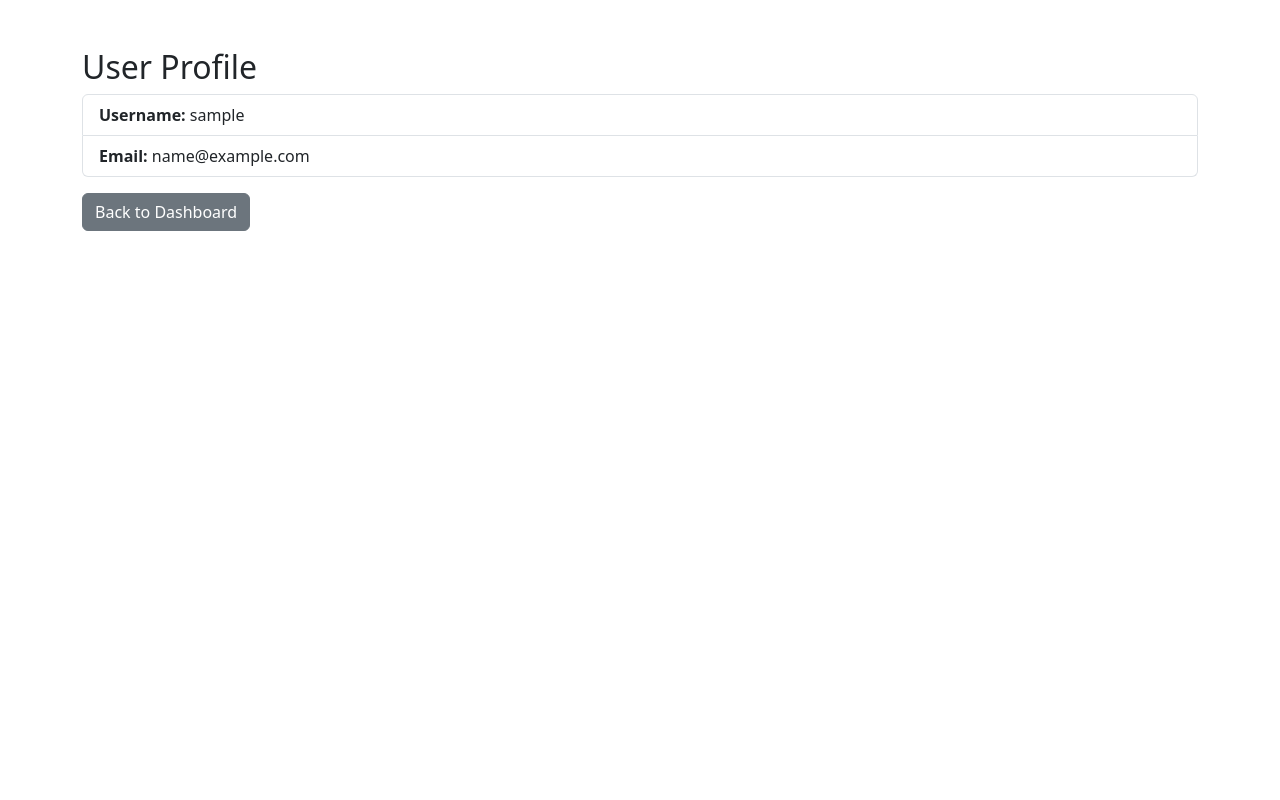
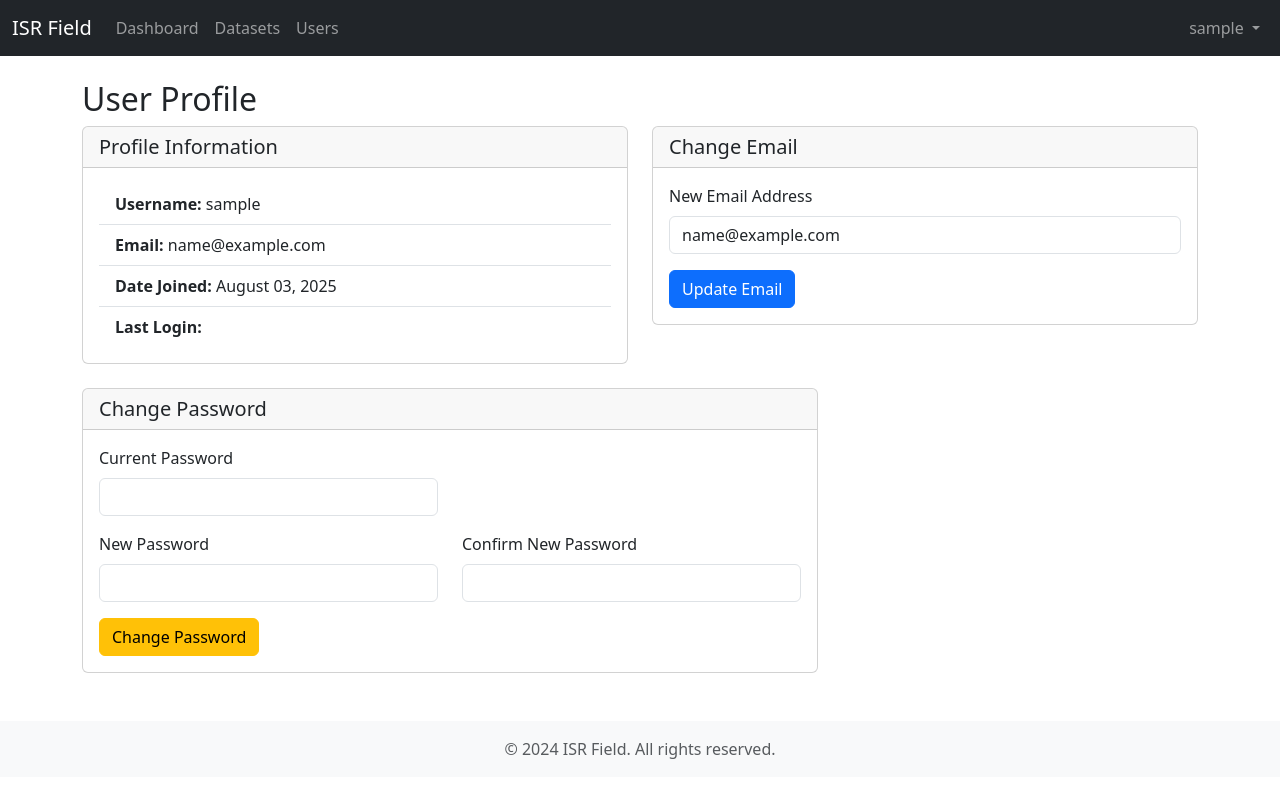
Before and after one commit to silvioheinze/isr-field, a Django app: page /profile/ in a window 1280 px wide. Run offline with Django 5.2, Linux system fonts and the light colour scheme; the visitor is signed in with stand-in values (Sample User, id 1).

Commit message:
Add data input and entry management features. Implemented dataset data input view with map visualization and entry creation/editing functionality. Enhanced user profile view to support email and password changes. Updated templates for consistency and improved user experience.

```diff
--- a/app/frontend/templates/frontend/dataset_detail.html
+++ b/app/frontend/templates/frontend/dataset_detail.html
@@ -41,6 +41,7 @@
                             <a href="{% url 'dataset_edit' dataset.id %}" class="btn btn-primary">Edit Dataset</a>
                             <a href="{% url 'dataset_access' dataset.id %}" class="btn btn-warning">Manage Access</a>
                         {% endif %}
+                        <a href="{% url 'dataset_data_input' dataset.id %}" class="btn btn-info">Data Input</a>
                         <a href="{% url 'dataset_list' %}" class="btn btn-secondary">Back to Datasets</a>
                     </div>
                 </div>
--- a/app/frontend/templates/frontend/profile.html
+++ b/app/frontend/templates/frontend/profile.html
@@ -1,21 +1,99 @@
-{% load static %}
-<!DOCTYPE html>
-<html lang="en">
-<head>
-    <meta charset="UTF-8">
-    <meta name="viewport" content="width=device-width, initial-scale=1.0">
-    <title>User Profile</title>
-    <link href="https://cdn.jsdelivr.net/npm/bootstrap@5.3.3/dist/css/bootstrap.min.css" rel="stylesheet">
-</head>
-<body>
-<div class="container mt-5">
+{% extends 'frontend/_base.html' %}
+
+{% block title %}User Profile - ISR Field{% endblock %}
+
+{% block content %}
+<div class="container mt-4">
     <h2>User Profile</h2>
-    <ul class="list-group">
-        <li class="list-group-item"><strong>Username:</strong> {{ user.username }}</li>
-        <li class="list-group-item"><strong>Email:</strong> {{ user.email }}</li>
-    </ul>
-    <a href="/" class="btn btn-secondary mt-3">Back to Dashboard</a>
+
+    {% if message %}
+        <div class="alert alert-{{ message_type|yesno:'success,danger' }} alert-dismissible fade show" role="alert">
+            {{ message }}
+            <button type="button" class="btn-close" data-bs-dismiss="alert"></button>
+        </div>
+    {% endif %}
+
+    <div class="row">
+        <div class="col-md-6">
+            <div class="card">
+                <div class="card-header">
+                    <h5 class="mb-0">Profile Information</h5>
+                </div>
+                <div class="card-body">
+                    <ul class="list-group list-group-flush">
+                        <li class="list-group-item"><strong>Username:</strong> {{ user.username }}</li>
+                        <li class="list-group-item"><strong>Email:</strong> {{ user.email }}</li>
+                        <li class="list-group-item"><strong>Date Joined:</strong> {{ user.date_joined|date:"F d, Y" }}</li>
+                        <li class="list-group-item"><strong>Last Login:</strong> {{ user.last_login|date:"F d, Y H:i" }}</li>
+                    </ul>
+                </div>
+            </div>
+        </div>
+
+        <div class="col-md-6">
+            <div class="card">
+                <div class="card-header">
+                    <h5 class="mb-0">Change Email</h5>
+                </div>
+                <div class="card-body">
+                    <form method="post">
+                        {% csrf_token %}
+                        <div class="mb-3">
+                            <label for="email" class="form-label">New Email Address</label>
+                            <input type="email" class="form-control" id="email" name="email" value="{{ user.email }}" required>
+                        </div>
+                        <button type="submit" name="change_email" class="btn btn-primary">Update Email</button>
+                    </form>
+                </div>
+            </div>
+        </div>
+    </div>
+
+    <div class="row mt-4">
+        <div class="col-md-8">
+            <div class="card">
+                <div class="card-header">
+                    <h5 class="mb-0">Change Password</h5>
+                </div>
+                <div class="card-body">
+                    <form method="post">
+                        {% csrf_token %}
+                        <div class="row">
+                            <div class="col-md-6">
+                                <div class="mb-3">
+                                    <label for="id_old_password" class="form-label">Current Password</label>
+                                    <input type="password" class="form-control" id="id_old_password" name="old_password" required>
+                                    {% if password_form.old_password.errors %}
+                                        <div class="text-danger small">{{ password_form.old_password.errors.0 }}</div>
+                                    {% endif %}
+                                </div>
+                            </div>
+                        </div>
+                        <div class="row">
+                            <div class="col-md-6">
+                                <div class="mb-3">
+                                    <label for="id_new_password1" class="form-label">New Password</label>
+                                    <input type="password" class="form-control" id="id_new_password1" name="new_password1" required>
+                                    {% if password_form.new_password1.errors %}
+                                        <div class="text-danger small">{{ password_form.new_password1.errors.0 }}</div>
+                                    {% endif %}
+                                </div>
+                            </div>
+                            <div class="col-md-6">
+                                <div class="mb-3">
+                                    <label for="id_new_password2" class="form-label">Confirm New Password</label>
+                                    <input type="password" class="form-control" id="id_new_password2" name="new_password2" required>
+                                    {% if password_form.new_password2.errors %}
+                                        <div class="text-danger small">{{ password_form.new_password2.errors.0 }}</div>
+                                    {% endif %}
+                                </div>
+                            </div>
+                        </div>
+                        <button type="submit" name="change_password" class="btn btn-warning">Change Password</button>
+                    </form>
+                </div>
+            </div>
+        </div>
+    </div>
 </div>
-<script src="https://cdn.jsdelivr.net/npm/bootstrap@5.3.3/dist/js/bootstrap.bundle.min.js"></script>
-</body>
-</html>
+{% endblock %}
--- a/app/frontend/views.py
+++ b/app/frontend/views.py
@@ -7,14 +7,16 @@
 from django.contrib.auth.models import User, Group
 from django.http import HttpResponseForbidden
 from django.shortcuts import get_object_or_404
-from django.contrib.auth.forms import UserChangeForm
+from django.contrib.auth.forms import UserChangeForm, PasswordChangeForm
 from django.contrib.auth.models import Group
 from django.contrib import messages
 from django.urls import reverse
 from django.contrib.auth.models import Group
 from django import forms
-from .models import AuditLog, DataSet
+from .models import AuditLog, DataSet, DataGeometry, DataEntry
 from django.contrib.auth.decorators import login_required, permission_required
+import json
+from django.contrib.auth import update_session_auth_hash
 
 class GroupForm(forms.ModelForm):
     class Meta:
@@ -47,7 +49,45 @@
 
 @login_required
 def profile_view(request):
-    return render(request, 'frontend/profile.html', {'user': request.user})
+    """User profile view with email and password change functionality"""
+    user = request.user
+    message = None
+    message_type = None
+
+    if request.method == 'POST':
+        if 'change_email' in request.POST:
+            # Handle email change
+            new_email = request.POST.get('email')
+            if new_email and new_email != user.email:
+                user.email = new_email
+                user.save()
+                message = 'Email updated successfully.'
+                message_type = 'success'
+            else:
+                message = 'Please provide a valid email address.'
+                message_type = 'error'
+
+        elif 'change_password' in request.POST:
+            # Handle password change
+            password_form = PasswordChangeForm(user, request.POST)
+            if password_form.is_valid():
+                password_form.save()
+                update_session_auth_hash(request, password_form.user)
+                message = 'Password changed successfully.'
+                message_type = 'success'
+            else:
+                message = 'Please correct the password errors below.'
+                message_type = 'error'
+
+    # Create password form for display
+    password_form = PasswordChangeForm(user)
+
+    return render(request, 'frontend/profile.html', {
+        'user': user,
+        'password_form': password_form,
+        'message': message,
+        'message_type': message_type
+    })
 
 
 def is_manager(user):
@@ -218,3 +258,115 @@
         'all_users': all_users,
         'shared_users': shared_users
     })
+
+@login_required
+def dataset_data_input_view(request, dataset_id):
+    """Data input view with map and entry editing"""
+    dataset = get_object_or_404(DataSet, pk=dataset_id)
+    if not dataset.can_access(request.user):
+        return HttpResponseForbidden('You do not have permission to view this dataset.')
+
+    # Get all geometries for this dataset with their entries
+    geometries = DataGeometry.objects.filter(dataset=dataset).prefetch_related('entries')
+
+    # Prepare map data
+    map_data = []
+    for geometry in geometries:
+        map_point = {
+            'id': geometry.id,
+            'id_kurz': geometry.id_kurz,
+            'address': geometry.address,
+            'lat': geometry.geometry.y,
+            'lng': geometry.geometry.x,
+            'entries_count': geometry.entries.count(),
+            'entries': []
+        }
+
+        # Add entry data for this geometry
+        for entry in geometry.entries.all():
+            map_point['entries'].append({
+                'id': entry.id,
+                'name': entry.name,
+                'usage_code1': entry.usage_code1,
+                'usage_code2': entry.usage_code2,
+                'usage_code3': entry.usage_code3,
+                'cat_inno': entry.cat_inno,
+                'cat_wert': entry.cat_wert,
+                'cat_fili': entry.cat_fili,
+                'year': entry.year
+            })
+
+        map_data.append(map_point)
+
+    return render(request, 'frontend/dataset_data_input.html', {
+        'dataset': dataset,
+        'geometries': geometries,
+        'map_data': json.dumps(map_data)
+    })
+
+@login_required
+def entry_edit_view(request, entry_id):
+    """Edit a specific DataEntry"""
+    entry = get_object_or_404(DataEntry, pk=entry_id)
+    geometry = entry.geometry
+    dataset = geometry.dataset
+
+    if not dataset.can_access(request.user):
+        return HttpResponseForbidden('You do not have permission to edit this entry.')
+
+    if request.method == 'POST':
+        entry.name = request.POST.get('name')
+        entry.usage_code1 = int(request.POST.get('usage_code1', 0))
+        entry.usage_code2 = int(request.POST.get('usage_code2', 0))
+        entry.usage_code3 = int(request.POST.get('usage_code3', 0))
+        entry.cat_inno = int(request.POST.get('cat_inno', 0))
+        entry.cat_wert = int(request.POST.get('cat_wert', 0))
+        entry.cat_fili = int(request.POST.get('cat_fili', 0))
+        entry.year = int(request.POST.get('year', 2024))
+        entry.save()
+
+        # Log the action
+        AuditLog.objects.create(
+            user=request.user,
+            action='edited_entry',
+            target=f'entry:{entry.id}'
+        )
+
+        messages.success(request, 'Entry updated successfully.')
+        return redirect('dataset_data_input', dataset_id=dataset.id)
+
+    return render(request, 'frontend/entry_edit.html', {'entry': entry})
+
+@login_required
+def entry_create_view(request, geometry_id):
+    """Create a new DataEntry for a specific geometry"""
+    geometry = get_object_or_404(DataGeometry, pk=geometry_id)
+    dataset = geometry.dataset
+
+    if not dataset.can_access(request.user):
+        return HttpResponseForbidden('You do not have permission to create entries for this dataset.')
+
+    if request.method == 'POST':
+        entry = DataEntry.objects.create(
+            geometry=geometry,
+            name=request.POST.get('name'),
+            usage_code1=int(request.POST.get('usage_code1', 0)),
+            usage_code2=int(request.POST.get('usage_code2', 0)),
+            usage_code3=int(request.POST.get('usage_code3', 0)),
+            cat_inno=int(request.POST.get('cat_inno', 0)),
+            cat_wert=int(request.POST.get('cat_wert', 0)),
+            cat_fili=int(request.POST.get('cat_fili', 0)),
+            year=int(request.POST.get('year', 2024))
+        )
+
+        # Log the action
+        AuditLog.objects.create(
+            user=request.user,
+            action='created_entry',
+            target=f'entry:{entry.id}'
+        )
+
+        messages.success(request, 'Entry created successfully.')
+        return redirect('dataset_data_input', dataset_id=dataset.id)
+
+    return render(request, 'frontend/entry_create.html', {'geometry': geometry})
--- a/app/isrfield/urls.py
+++ b/app/isrfield/urls.py
@@ -33,5 +33,8 @@
     path('datasets/<int:dataset_id>/', frontend_views.dataset_detail_view, name='dataset_detail'),
     path('datasets/<int:dataset_id>/edit/', frontend_views.dataset_edit_view, name='dataset_edit'),
     path('datasets/<int:dataset_id>/access/', frontend_views.dataset_access_view, name='dataset_access'),
+    path('datasets/<int:dataset_id>/data-input/', frontend_views.dataset_data_input_view, name='dataset_data_input'),
+    path('entries/<int:entry_id>/edit/', frontend_views.entry_edit_view, name='entry_edit'),
+    path('geometries/<int:geometry_id>/entries/create/', frontend_views.entry_create_view, name='entry_create'),
     path('', frontend_views.topbar_view, name='topbar'),
 ]
```
Also changed, not shown: app/frontend/templates/frontend/dataset_data_input.html (added, +151 -0 lines), app/frontend/templates/frontend/entry_create.html (added, +73 -0 lines), app/frontend/templates/frontend/entry_edit.html (added, +73 -0 lines).
